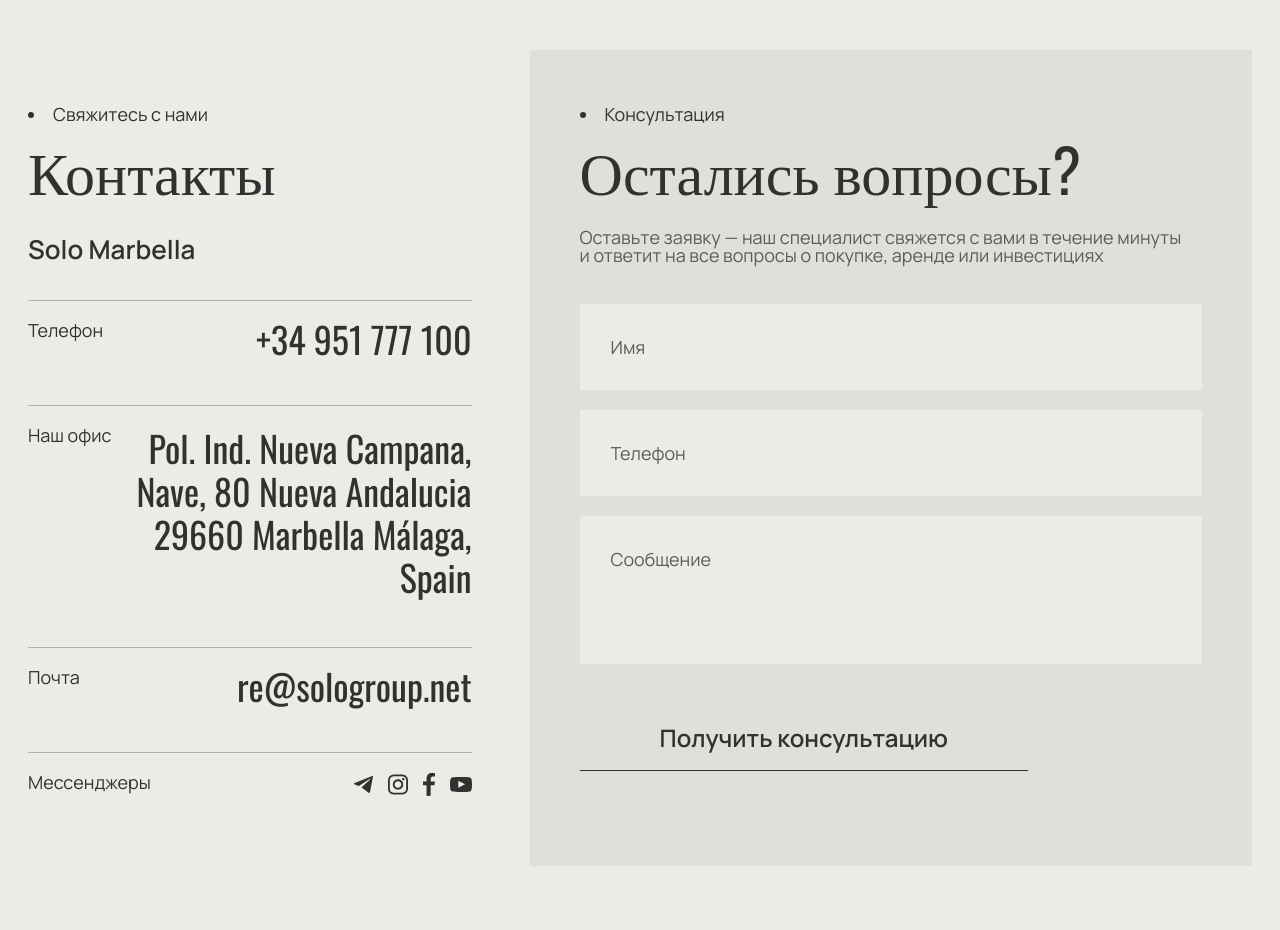
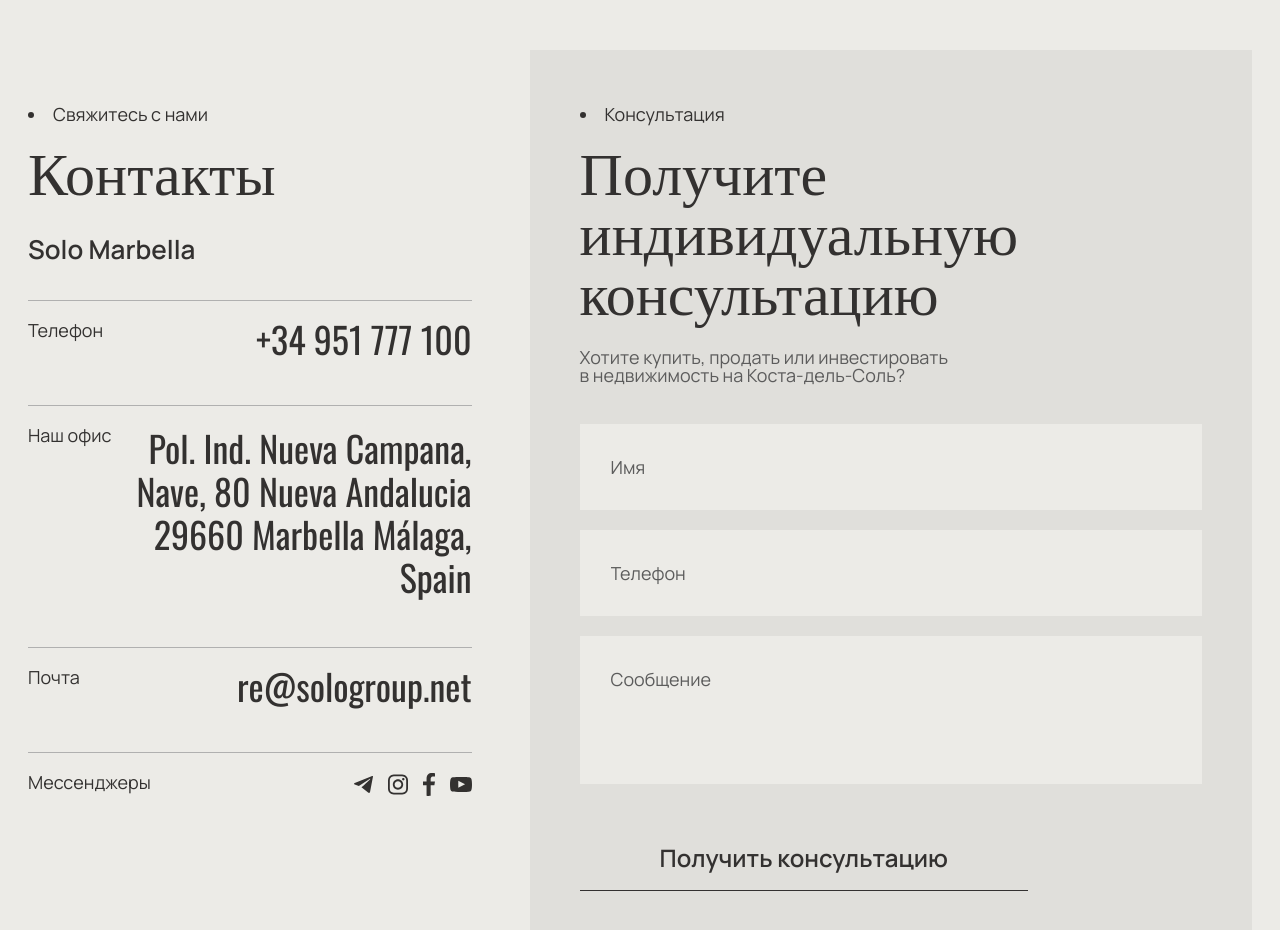
Before and after one commit to kozimovabduvali/Solo-Marbella, a website: page public/article.html in a window 1280 px wide. Shown: the part 6240-7170 px from the top of the page. Drawn offline with nearby package versions, Linux system fonts and the light colour scheme.

Commit message:
home page fixed

```diff
--- a/public/article.html
+++ b/public/article.html
@@ -814,11 +814,10 @@
                 </li>
               </ul>
               <h2 class="text-solo-28 md:text-4xl xl:text-6xl/[1] mb-2.5 md:mb-5 lg:mb-7.5">
-                Остались вопросы?
+                Получите индивидуальную консультацию
               </h2>
-              <p class="max-w-151 text-sm md:text-base lg:text-lg leading-none">
-                Оставьте заявку — наш специалист свяжется с вами в течение минуты и ответит на все вопросы о покупке,
-                аренде или инвестициях
+              <p class="max-w-110 text-sm md:text-base lg:text-lg leading-none">
+                Хотите купить, продать или инвестировать в недвижимость на Коста-дель-Соль?
               </p>
             </div>
             <form action="#" class="space-y-2.5 lg:space-y-5">
```
